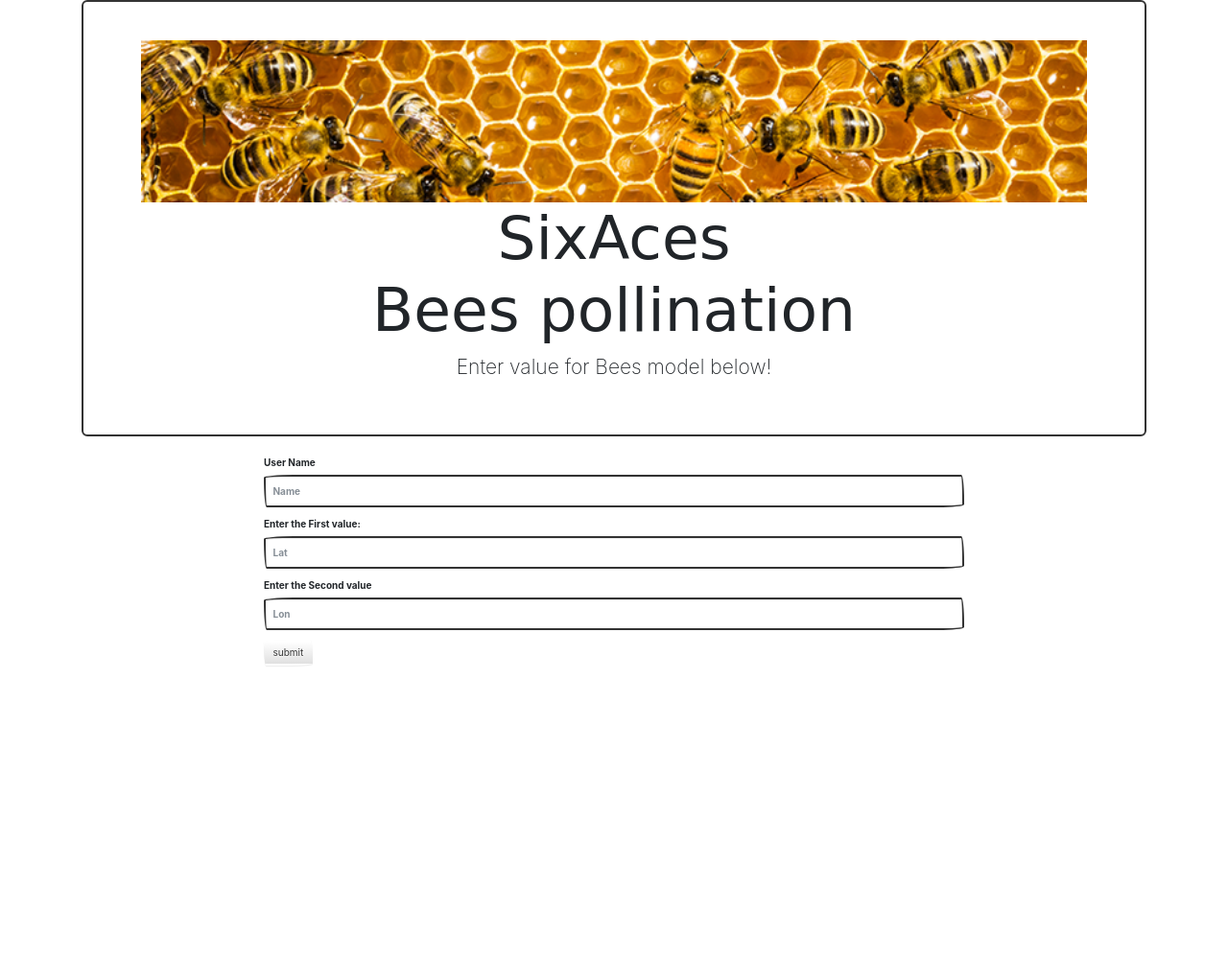
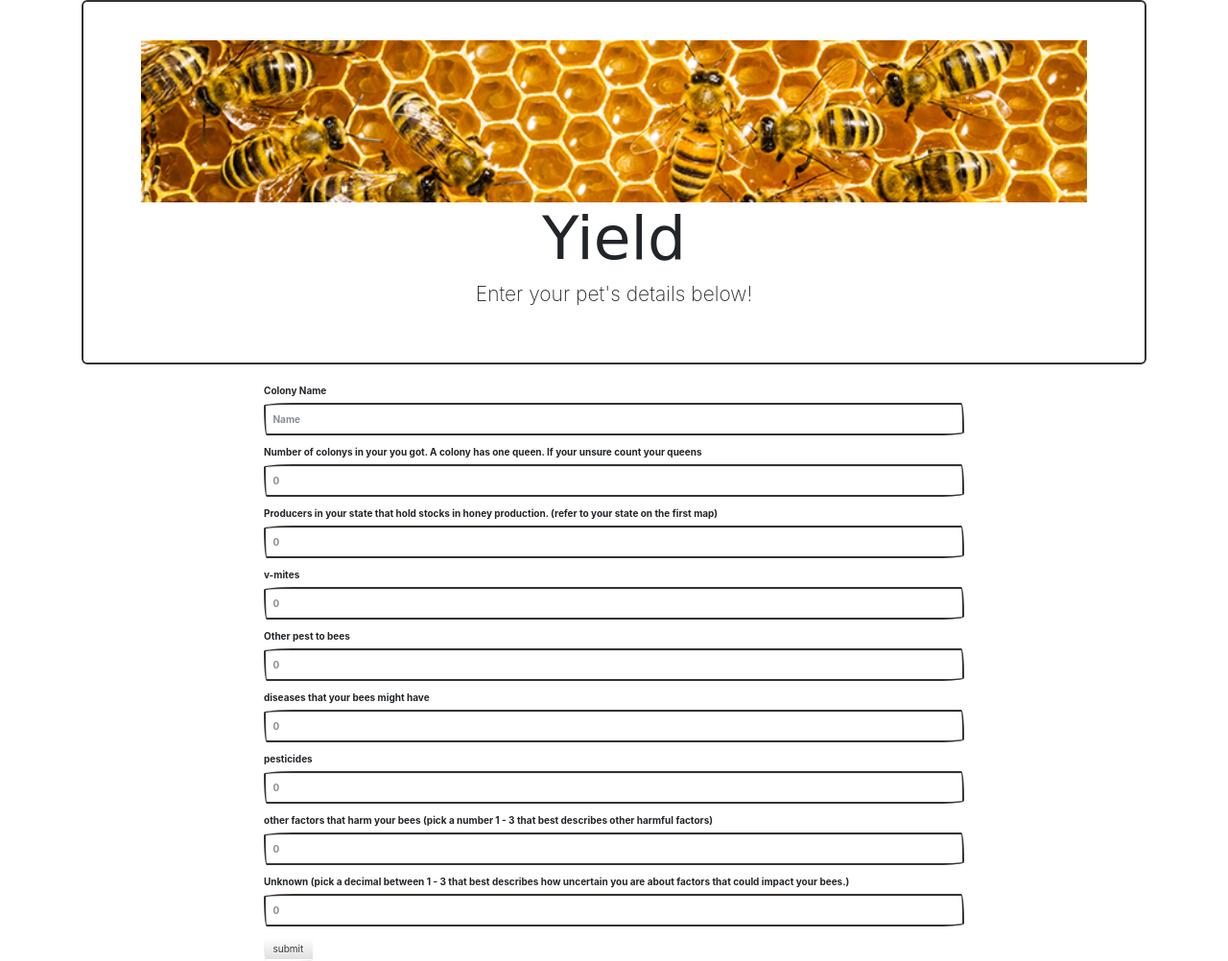
Before and after one commit to Solorzanoluisalberto/sixaces_bees, a Flask app: page /send in a window 1280 px wide. Shown: the whole page at 96% size. Before the commit the page ends 695 px from the top, so only its background shows below. Run offline with Flask 2, Linux system fonts and the light colour scheme; parts of the project's set-up code (start-up, migrations or seed data) failed here and were passed over; some libraries are stand-ins or nearby versions; some web fonts are replaced.

Commit message:
change path for index.html and form for app.py

```diff
--- a/4_Webpage/conties-pie.html
+++ b/4_Webpage/conties-pie.html
@@ -20,7 +20,7 @@
             <div class="row align-items-end">
                 <div class="col-3 align-self-end">
                     <div class="tap_">
-                        <a href="index.html">
+                        <a href="../index.html">
 
                             <img src="static/img/3437331.png" alt="Girl in a jacket" width="30" height="30">
 
@@ -38,7 +38,7 @@
                 </div>
                 <div class="col-3">
                     <div class="tap_">
-                        <a href="test.html">
+                        <a href="story.html">
                             <img src="static/img/3437331.png" alt="Girl in a jacket" width="30" height="30">
                             <strong>Story</strong>
                         </a>
@@ -48,7 +48,7 @@
                     <div class="tap_">
                         <img src="static/img/3437331.png" alt="Girl in a jacket" width="30" height="30">
                         <strong>
-                            <a href="form.html">
+                            <a href="templates/form.html" target="_blank">
                                 Model Predict
                             </a>
                         </strong>
--- a/4_Webpage/static/js/drillMapColonies.js
+++ b/4_Webpage/static/js/drillMapColonies.js
@@ -172,7 +172,7 @@ am4core.ready(function () {
     // Loads store data
     function loadStores() {
         var loader = new am4core.DataSource();
-        loader.url = "static/json/honey_owp.json"
+        loader.url = "4_Webpage/static/json/honey_owp.json"
         // loader.url = "https://s3-us-west-2.amazonaws.com/s.cdpn.io/t-160/TargetStores.json";
 
         loader.events.on("parseended", function (ev) {
--- a/4_Webpage/templates/form.html
+++ b/4_Webpage/templates/form.html
@@ -5,7 +5,7 @@
     <meta charset="UTF-8">
     <meta name="viewport" content="width=device-width, user-scalable=no, initial-scale=1.0, maximum-scale=1.0, minimum-scale=1.0">
     <meta http-equiv="X-UA-Compatible" content="ie=edge">
-    <title>Pet Form</title>
+    <title>SixAces Bees Form</title>
 
     <script src="http://code.jquery.com/jquery-3.3.1.min.js" integrity="sha256-FgpCb/KJQlLNfOu91ta32o/NMZxltwRo8QtmkMRdAu8="
         crossorigin="anonymous"></script>
@@ -21,28 +21,52 @@
     <script src="https://maxcdn.bootstrapcdn.com/bootstrap/3.3.7/js/bootstrap.min.js" integrity="sha384-Tc5IQib027qvyjSMfHjOMaLkfuWVxZxUPnCJA7l2mCWNIpG9mGCD8wGNIcPD7Txa"
         crossorigin="anonymous"></script>
     <link rel="stylesheet" href="{{ url_for('static', filename='css/style.css') }}">
-
+</head>
     <body>
         <div class="container">
             <div class="jumbotron" style="text-align: center">
-		<img src="../static/img/Bee_and_Honey.png" alt="bees" width="100%" height="100%">
-                <h1>SixAces<br>Bees pollination</h1>
-                <p>Enter value for Bees model below!</p>
+            <img src="../static/img/Bee_and_Honey.png" alt="bees" width="100%" height="80%">
+                <h1>Yield</h1>
+                <p>Enter your pet's details below!</p>
             </div>
             <div class="row">
                 <div class="col-md-offset-2 col-md-8">
                     <form method="POST" action="/send" role="form", name="petform">
                         <div class="form-group">
-                            <label for="inputName">User Name</label>
+                            <label for="inputName">Colony Name</label>
                             <input type="text" class="form-control" id="inputName" name="petName" placeholder="Name">
                         </div>
                         <div class="form-group">
-                            <label for="inputLat">Enter the First value:</label>
-                            <input type="text" class="form-control" id="inputLat" name="petLat" placeholder="Lat">
+                            <label for="inputLat">Number of colonys in your you got. A colony has one queen. If your unsure count your queens</label>
+                            <input type="text" class="form-control" id="inputLat" name="petLat" placeholder="0">
                         </div>
                         <div class="form-group">
-                            <label for="inputLon">Enter the Second value</label>
-                            <input type="text" class="form-control" id="inputLon" name="petLon" placeholder="Lon">
+                            <label for="inputLon">Producers in your state that hold stocks in honey production. (refer to your state on the first map)</label>
+                            <input type="text" class="form-control" id="inputLon" name="petLon" placeholder="0">
+                        </div>
+                        <div class="form-group">
+                            <label for="inputLon">v-mites</label>
+                            <input type="text" class="form-control" id="inputLon" name="user3" placeholder="0">
+                        </div>
+                        <div class="form-group">
+                            <label for="inputLon">Other pest to bees</label>
+                            <input type="text" class="form-control" id="inputLon" name="user4" placeholder="0">
+                        </div>
+                        <div class="form-group">
+                            <label for="inputLon">diseases that your bees might have</label>
+                            <input type="text" class="form-control" id="inputLon" name="user5" placeholder="0">
+                        </div>
+                        <div class="form-group">
+                            <label for="inputLon">pesticides</label>
+                            <input type="text" class="form-control" id="inputLon" name="user6" placeholder="0">
+                        </div>
+                        <div class="form-group">
+                            <label for="inputLon">other factors that harm your bees (pick a number 1 - 3 that best describes other harmful factors)</label>
+                            <input type="text" class="form-control" id="inputLon" name="user7" placeholder="0">
+                        </div>
+                        <div class="form-group">
+                            <label for="inputLon">Unknown (pick a decimal between 1 - 3 that best describes how uncertain you are about factors that could impact your bees.) </label>
+                            <input type="text" class="form-control" id="inputLon" name="user8" placeholder="0">
                         </div>
                         <input type="submit" value="submit" class="btn btn-default">
                     </form>
```
Also changed, not shown: 4_Webpage/form.html (deleted, +0 -80 lines), 4_Webpage/story.html (+4 -4 lines), index.html (+4 -4 lines).
